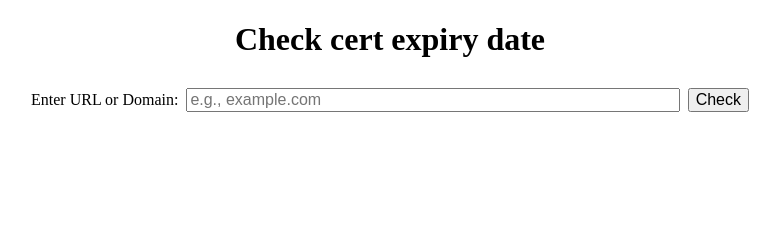
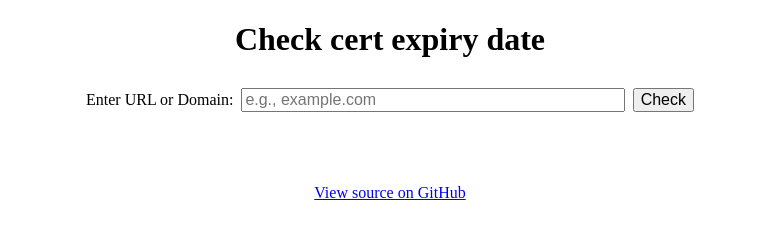
Before and after one commit to xuchunyang/cert-expiry-date, a website: page index.html in a window 1280 px wide. Shown: the whole page, without its empty margins (250-1030 px from the left). Drawn offline with Linux system fonts and the light colour scheme.

Commit message:
* index.html: Add link to github.

```diff
--- a/index.html
+++ b/index.html
@@ -10,7 +10,7 @@
     <title>Check cert expiry date</title>
     <style>
       body {
-        max-width: 750px;
+        max-width: 40em;
         margin: 0 auto;
       }
 
@@ -43,6 +43,11 @@
         line-height: 1.4;
       }
 
+      footer {
+        margin-top: 4em;
+        text-align: center;
+      }
+
       @media (max-width: 750px) {
         form {
           flex-direction: column;
@@ -51,8 +56,9 @@
     </style>
   </head>
   <body>
+    <div class="container">
       <h1>Check cert expiry date</h1>
-    <form class="container">
+      <form>
         <label for="url">Enter URL or Domain:</label>
         <input
           id="url"
@@ -63,7 +69,9 @@
         />
         <button>Check</button>
       </form>
-    <pre class="container output"></pre>
+      <pre class="output"></pre>
+      <footer><a href="#">View source on GitHub</a></footer>
+    </div>
     <script>
       const url = new URLSearchParams(document.location.search).get("url");
       if (url) {
```
Lines whose indentation alone changed are shown as unchanged.
